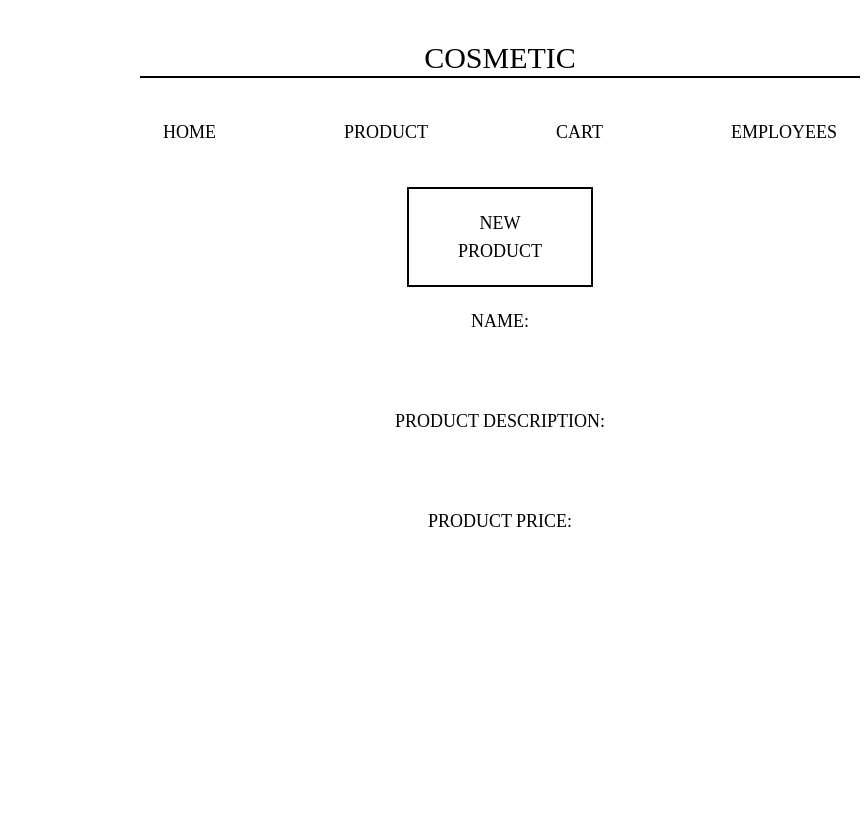
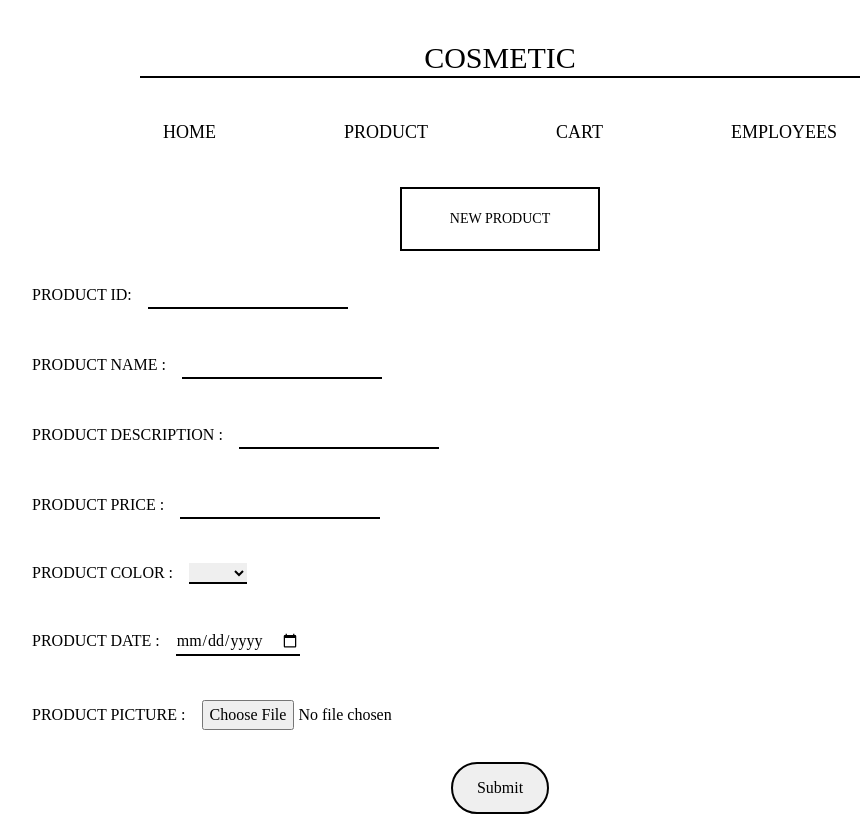
Before and after one commit to integratedProject/Front-end_Cosmetic, a Vue app: page /add-product in a window 1280 px wide. Shown: the top 816 px of the page, without its empty margins (140-1007 px from the left). Built offline with nearby package versions, Linux system fonts and the light colour scheme; data requests are answered from the project's data file.

Commit message:
connet backend

```diff
--- a/db.json
+++ b/db.json
@@ -1,55 +1,99 @@
 {
-  "brand": [
+  "product": [
     {
-      "brandid": "B01",
-      "brandname": "CHANEL"
+      "productId": "CB02",
+      "productName": "Palette essentielle",
+      "productImage": "CB02_NudePink.jpg",
+      "price": 2550,
+      "launchDate": "2020-06-23",
+      "description": "PALETTE ESSENTIELLE HIGHLIGHT CREAM FOR SUMMER. Two in one value of a cream highlighter for the face and to add color with just the tip of the brush. The perfect match of three colors for easy makeup application at any time of the day. Both highlighter creams that fill light-prone areas of the face. With a bright red to highlight the cheekbones or as a lip tint. So your skin looks vibrant again and your face looks radiant. Sparkling, brimming with beauty",
+      "brandId": {
+        "brandId": "B01",
+        "brandName": "CHANEL"
+      },
+      "colors": [
+        {
+          "colorId": "C08",
+          "colorName": "Luminous Gold",
+          "codecolor": "#ca9964"
+        },
+        {
+          "colorId": "C11",
+          "colorName": "Nude Pink",
+          "codecolor": "#f5aba9"
+        }
+      ]
     },
     {
-      "brandid": "B02",
-      "brandname": "DIOR"
+      "productId": "DB01",
+      "productName": "Dior Forever Natural Bronze",
+      "productImage": "DB01_peach.jpg",
+      "price": 1700,
+      "launchDate": "2020-05-12",
+      "description": "Dior Forever Natural Bronze powder bronzer recreates in a single step the sun caress on the skin for a complexion that is radiant with vitality.",
+      "brandId": {
+        "brandId": "B02",
+        "brandName": "DIOR"
+      },
+      "colors": [
+        {
+          "colorId": "C01",
+          "colorName": "Orenge Red",
+          "codecolor": "#f94d4f"
+        },
+        {
+          "colorId": "C02",
+          "colorName": "Peach",
+          "codecolor": "#e1b0a9"
+        },
+        {
+          "colorId": "C03",
+          "colorName": "Playful Pink",
+          "codecolor": "#f6747e"
+        }
+      ]
     },
     {
-      "brandid": "B03",
-      "brandname": "NARS"
-    }
-  ],
-  "color": [
-    {
-      "colorid": "C01",
-      "colorname": "Red"
+      "productId": "NB02",
+      "productName": "Air matte blush",
+      "productImage": "NB02_RoseGold.jpg",
+      "price": 1000,
+      "launchDate": "2021-04-14",
+      "description": "A unique mousse blush that transforms into a velvety powder for a weightless, cloud-like wash of cheek color.",
+      "brandId": {
+        "brandId": "B03",
+        "brandName": "NARS"
+      },
+      "colors": [
+        {
+          "colorId": "C12",
+          "colorName": "Rosy",
+          "codecolor": "#dd7a75"
+        },
+        {
+          "colorId": "C30",
+          "colorName": "Rose Gold",
+          "codecolor": "#de9a97"
+        }
+      ]
     },
     {
-      "colorid": "C02",
-      "colorname": "Pink"
-    }
-  ],
-  "product": [
-    {
-      "productid": "DL01",
-      "productname": "Rouge Dior",
-      "productimage": "https://www.dior.com/beauty/version-5.1610097138806/resize-image/ep/460/498/90/0/%252FY0172009%252FV007%252FY0172009_C017500999_E01_GHC.jpg?imwidth=460",
-      "price": "1750.00",
-      "launch_date": "20/02/1997",
-      "description": "Rouge Dior is the Dior lipstick with couture colors. True floral lip care, it is enriched with red peony and pomegranate flower extracts of natural origin. Rouge Dior dresses the lips in 75 bold colors with satin, matte, metallic or velvet finishes. Long-wear lipstick that ensures 16 hours of comfort* on the lips.",
-      "brand_brandid": "B02"
+      "id": "t1",
+      "name": "test1",
+      "description": "for test1",
+      "price": "1234",
+      "color": "volvo",
+      "date": "2021-05-05",
+      "picture": ""
     },
     {
-      "productid": "CB02",
-      "productname": "Palette essentielle été",
-      "productimage": "https://www.chanel.com/images//t_one//w_0.43,h_0.43,c_crop/q_auto:good,f_jpg,fl_lossy,dpr_1.2/w_620/palette-essentielle-ete-highlight-color-190-eclat-solaire-0-31oz--packshot-default-149190-8835355574302.jpg",
-      "price": "2550.00",
-      "launch_date": "23/06/2020",
-      "description": "PALETTE ESSENTIELLE HIGHLIGHT CREAM FOR SUMMER. Two in one value of a cream highlighter for the face and to add color with just the tip of the brush. The perfect match of three colors for easy makeup application at any time of the day. Both highlighter creams that fill light-prone areas of the face. With a bright red to highlight the cheekbones or as a lip tint. So your skin looks vibrant again and your face looks radiant. Sparkling, brimming with beauty",
-      "brand_brandid": "B01"
-    },
-    {
-      "productid": "NE03",
-      "productname": "The orgasm bundle",
-      "productimage": "https://www.narscosmetics.com/dw/image/v2/BBSK_PRD/on/demandware.static/-/Sites-itemmaster_NARS/default/dwa8bc3ed0/2021/March/Sets/orgasm-bundle_soldier.jpg?sw=856&sh=750&sm=fit",
-      "price": "2550.00",
-      "launch_date": "23/06/2020",
-      "description": "PALETTE ESSENTIELLE HIGHLIGHT CREAM FOR SUMMER. Two in one value of a cream highlighter for the face and to add color with just the tip of the brush. The perfect match of three colors for easy makeup application at any time of the day. Both highlighter creams that fill light-prone areas of the face. With a bright red to highlight the cheekbones or as a lip tint. So your skin looks vibrant again and your face looks radiant. Sparkling, brimming with beauty",
-      "brand_brandid": "B01"
+      "id": "vIk0XDb",
+      "name": "",
+      "description": "",
+      "price": "",
+      "color": "",
+      "date": "",
+      "picture": ""
     }
   ]
 }
--- a/src/App.vue
+++ b/src/App.vue
@@ -30,16 +30,13 @@
           class=" border-b border-black border-opacity-0 px-2 hover:border-opacity-100 hover:text-gray-600"
           >EMPLOYEES</router-link
         >
-
-
       </div>
-
     </div>
-
-  <router-view />
+  </div>
+  <div>
 
   </div>
-
+  <router-view @add="addToCart" :productCart="productCart"/>
 </template>
 
 <style>
@@ -51,10 +48,10 @@
   padding-right: 2.5rem;
 }
 
-#nav.scrolled {
+/* #nav.scrolled {
   @apply p-1;
   transition-duration: 500ms;
-}
+} */
 #titleName {
   margin-bottom: 2.5rem;
 }
@@ -67,22 +64,26 @@
   padding-left: 1.5rem;
   padding-right: 1.5rem;
 }
-.btn:hover{
+.btn:hover {
   transition-duration: 300ms;
-  color:white;
-  background-color:  rgb(209, 213, 219);
+  color: white;
+  background-color: rgb(209, 213, 219);
 }
-
 </style>
 <script>
+import axios from "axios";
 export default {
   name: "App",
+
 
   data() {
     return {
       view: {
         atTopOfPage: true,
       },
+      url: "http://localhost:5000/",
+      productCart:[],
+
     };
   },
   methods: {
@@ -93,9 +94,33 @@ export default {
         this.view.atTopOfPage = true;
       }
     },
+    addToCart(product) {
+      this.productCart.push(product);
+      console.log(this.productCart);
+    },
+
+
+    fetchProduct() {
+      let path = this.url + "product"
+      console.log(path);
+      axios.get(path).then((response) =>{
+        this.productCart= response.data;
+        return response.data;
+      })
+      .then((data)=>{
+        this.productCart =data;
+        console.log(this.productCart)
+      })
+      .catch((error)=>{
+        console.log(error);
+      })
+    },
   },
   created() {
     window.addEventListener("scroll", this.handleScroll);
   },
+  mounted() {
+    this.fetchProduct();
+  },
 };
 </script>
--- a/src/components/SearchingBox.vue
+++ b/src/components/SearchingBox.vue
@@ -10,11 +10,11 @@
           class="w-4/5 focus:outline-none px-2 text-sm "
         />
 
-          <button v-if="isSearching" type="button" class="w-8 mx-1 ">
+          <button v-if="isSearching" type="button" class="w-8 mx-1 focus:outline-none">
             <img src="@/assets/clear.png" />
           </button>
 
-        <button v-else type="submit" class="w-8 mx-1">
+        <button v-else type="submit" class="w-8 mx-1 focus:outline-none">
           <img src="@/assets/search.png" />
         </button>
       </div>
--- a/src/views/Add-product.vue
+++ b/src/views/Add-product.vue
@@ -1,34 +1,216 @@
 <template>
   <div id="add-product">
-    <div class="border-2 border-black px-10 py-5  w-1/6 mx-auto">
+    <div class="border-2 border-black px-8 py-5  w-1/6 mx-auto md:text-sm">
       NEW PRODUCT
     </div>
     <!-- form  -->
     <div>
-      <form name="add-form">
+      <form
+        name="add-form"
+        @submit.prevent="submitForm"
+        class="mx-28 text-left"
+      >
+        <!-- id  -->
         <div class="m-5">
-          <label class="label" for="name">NAME: </label><br />
-          <input type="text" id="name" v-model.trim="enteredName" class="m-3" />
-          <p v-if="invalidNameInput" class="text-red-500">
+          <label class="label" for="id">PRODUCT ID: </label>
+          <input
+            type="text"
+            id="id"
+            v-model.trim="entered.id"
+            class="m-3 border-black border-b-2 focus:outline-none"
+          />
+          <p v-if="invalid.idInput" class="text-red-500">
+            Please enter product id!
+          </p>
+        </div>
+        <!-- name  -->
+        <div class="m-5">
+          <label class="label" for="name">PRODUCT NAME : </label>
+          <input
+            type="text"
+            id="name"
+            v-model.trim="entered.name"
+            class="m-3 border-black border-b-2 focus:outline-none"
+          />
+          <p v-if="invalid.nameInput" class="text-red-500">
             Please enter product name!
           </p>
         </div>
+        <!-- description -->
         <div class="m-5">
-          <label class="label" for="description">PRODUCT DESCRIPTION: </label><br />
-          <input type="text" id="description" v-model.trim="enteredDescription" class="m-3" />
-          <p v-if="invalidDescriptionInput" class="text-red-500">
+          <label class="label" for="description">PRODUCT DESCRIPTION : </label>
+          <input
+            type="text"
+            id="description"
+            v-model.trim="entered.description"
+            class="m-3 border-black border-b-2 focus:outline-none"
+          />
+          <p v-if="invalid.descriptionInput" class="text-red-500">
             Please enter product description!
           </p>
         </div>
-         <div class="m-5">
-          <label class="label" for="price">PRODUCT PRICE: </label><br />
-          <input type="text" id="price" v-model.trim="enteredPrice" class="m-3" />
-          <p v-if="invalidPriceInput" class="text-red-500">
+        <!-- price  -->
+        <div class="m-5">
+          <label class="label" for="price">PRODUCT PRICE : </label>
+          <input
+            type="text"
+            id="price"
+            v-model.trim="entered.price"
+            class="m-3 border-black border-b-2 focus:outline-none"
+          />
+          <p v-if="invalid.priceInput" class="text-red-500">
             Please enter product price!
           </p>
         </div>
-
+        <!-- color  -->
+        <div class="m-5">
+          <label class="label" for="color">PRODUCT COLOR : </label>
+          <select
+            id="colors"
+            class="m-3 border-black border-b-2 focus:outline-none"
+            v-model.trim="entered.color"
+          >
+            <option value="volvo">Volvo</option>
+            <option value="saab">Saab</option>
+            <option value="opel">Opel</option>
+            <option value="audi">Audi</option>
+          </select>
+          <p v-if="invalid.colorInput" class="text-red-500">
+            Please enter product color!
+          </p>
+        </div>
+        <!-- launch date -->
+        <div class="m-5">
+          <label class="label" for="date">PRODUCT DATE : </label>
+          <input
+            type="date"
+            id="date"
+            placeholder="dd-mm-yyyy"
+            v-model.trim="entered.date"
+            class="m-3 border-black border-b-2 focus:outline-none"
+          />
+          <p v-if="invalid.dateInput" class="text-red-500">
+            Please enter product date!
+          </p>
+        </div>
+        <!-- picture -->
+        <div class="m-5">
+          <label class="label" for="picture">PRODUCT PICTURE : </label>
+          <input type="file" id="picture" accept="image/*,.pdf" class="m-3 " required/>
+          <!-- @input="entered.picture" -->
+          <p v-if="invalid.pictureInput" class="text-red-500">
+            Please enter product picture!
+          </p>
+        </div>
+        <div class="flex justify-center">
+          <input type="submit" class="btn" />
+        </div>
       </form>
     </div>
+    <footer-component></footer-component>
   </div>
 </template>
+<script>
+export default {
+  data() {
+    return {
+      entered: {
+        id: "",
+        name: "",
+        description: "",
+        price: "",
+        color: "",
+        date: "",
+        picture: "",
+      },
+      invalid: {
+        idInput: false,
+        nameInput: false,
+        descriptionInput: false,
+        priceInput: false,
+        colorInput: false,
+        dateInput: false,
+        pictureInput: false,
+      },
+      url: "http://localhost:5000/Product ",
+      isEditing: false,
+    };
+  },
+  methods: {
+    submitForm() {
+      this.invalid.idInput =
+        this.entered.id === undefined || this.entered.id === "" ? true : false;
+      this.invalid.nameInput =
+        this.entered.name === undefined || this.entered.name === ""
+          ? true
+          : false;
+      this.invalid.descriptionInput =
+        this.entered.description === undefined ||
+        this.entered.description === ""
+          ? true
+          : false;
+      this.invalid.priceInput =
+        this.entered.price === undefined || this.entered.price === ""
+          ? true
+          : false;
+      this.invalid.colorInput =
+        this.entered.color === undefined || this.entered.color === ""
+          ? true
+          : false;
+      this.invalid.dateInput =
+        this.entered.date === undefined || this.entered.date === ""
+          ? true
+          : false;
+      this.invalid.pictureInput =
+        this.entered.picture === undefined || this.entered.picture === ""
+          ? true
+          : false;
+
+      // console.log(`${this.name}`);
+      // console.log(`${this.description}`);
+      // console.log(`${this.price}`);
+      // console.log(`${this.color}`);
+      // console.log(`${this.date}`);
+      // console.log(`${this.picture}`);
+      if (this.isEditing) {
+        this.editProduct();
+      } else {
+        this.addProduct();
+      }
+      this.entered.name = "";
+      this.entered.description = "";
+      this.entered.price = "";
+      this.entered.color = "";
+      this.entered.date = "";
+      this.entered.picture = "";
+    },
+    addProduct() {
+      fetch(this.url, {
+        method: "POST",
+        headers: {
+          "content-type": "application/json",
+        },
+        body: JSON.stringify({
+          id: this.entered.id,
+          name: this.entered.name,
+          description: this.entered.description,
+          price: this.entered.price,
+          color: this.entered.color,
+          date: this.entered.date,
+          picture: this.entered.picture,
+        }),
+      })
+        .then((response) => {
+          if (response.ok) {
+            console.log("data saved");
+          } else {
+            throw new Error("Could not save data!");
+          }
+        })
+        .catch((error) => {
+          console.log(error);
+        });
+    },
+  },
+};
+</script>
--- a/src/views/AllProduct.vue
+++ b/src/views/AllProduct.vue
@@ -1,5 +1,5 @@
 <template>
-  <div id="AllProduct" >
+  <div id="AllProduct">
     <searching-box></searching-box>
     <div
       class="mt-5 border-2 border-black px-10 py-5  w-1/6 mx-auto md:text-sm"
@@ -7,9 +7,7 @@
       ALL PRODUCT
     </div>
     <div id="filter" class="flex justify-between">
-      <div>
-        1xx products
-      </div>
+      <div>{{sum}}products</div>
       <!-- Sort  -->
       <div class="flex space-x-2 absolute right-0 mr-20 group cursor-pointer">
         <div>
@@ -17,7 +15,9 @@
         </div>
         <div class="text-left  ">
           <ul>
-            <li class="border-2 px-2 group-hover:border-black">{{ sort }}  <span class="space-x-2" >&nabla;</span></li>
+            <li class="px-2 border-b-2 border-gray-300  ">
+              {{ sort }} <span class="space-x-2">&nabla;</span>
+            </li>
             <li
               class="transition ease-in duration-500 transform -translate-y-7 opacity-0  group-hover:opacity-100 group-hover:translate-y-0"
             >
@@ -27,6 +27,7 @@
                 value="PriceHighToLow"
                 v-model="sort"
                 class="hidden  "
+                @click="changeSort(highToLow)"
               />
               <label for="HighToLow">Price High to Low</label>
             </li>
@@ -39,6 +40,7 @@
                 value="PriceLowToHigh"
                 v-model="sort"
                 class="hidden"
+                @click="changeSort(lowToHigh)"
               />
               <label for="LowToHigh">Price Low to High</label>
             </li>
@@ -51,6 +53,7 @@
                 value="New Arrival"
                 v-model="sort"
                 class="hidden"
+                @click="changeSort(newArrival)"
               />
               <label for="New">New Arrival</label>
             </li>
@@ -63,6 +66,7 @@
                 value="Character"
                 v-model="sort"
                 class="hidden"
+                @click="changeSort(character)"
               />
               <label for="Character">Character</label>
             </li>
@@ -72,42 +76,66 @@
     </div>
 
     <div class="grid grid-cols-3 text-2xl md:text-xl ">
-      <ul v-for="item in allProduct" :key="item.productid">
-        <router-link :to="`/product/${item.productid}`">
-          <div class="p-10 m-20 border-2 border-white hover:shadow-md delay-200 duration-400">
-            <img :src="item.productimage" />
-            {{ item.productname }}
-          </div>
-        </router-link>
+      <ul v-for="item in products" :key="item.productId">
+        <div
+          class=" m-20 border-2 border-white hover:shadow-md delay-200 duration-400"
+        >
+          <router-link :to="`/product/${item.productId}`">
+            <img
+              :src="url + 'product/photo/' + item.productImage"
+            />
+            {{ item.productName }}
+          </router-link>
+        </div>
       </ul>
     </div>
 
-      <add-product></add-product>
-
+    <add-product></add-product>
   </div>
 </template>
 <script>
+import axios from "axios";
 export default {
   name: "allProduct",
+
   data() {
     return {
-      allProduct: null,
+      // products: null,
       sort: "none",
+      url: "http://13.67.44.15/cosmeticbe/",
+      products: [],
+      productImage:"",
     };
   },
   methods: {
-    async fetchProduct() {
-      try {
-        const res = await fetch("http://localhost:5000/product");
-        const data = await res.json();
-        this.allProduct = data;
-      } catch (error) {
-        console.log(error);
-      }
+    fetchProduct() {
+      axios
+        .get(this.url + "product")
+        .then((response) => {
+          this.products = response.data;
+          return response.data;
+        })
+        .then((data) => {
+          this.products = data;
+        })
+        .catch((error) => {
+          console.log(error);
+        });
+    },
+
+    changeSort(){
+      // if(sortBy == "")
+      // console.log("change"+sortBy)
+    }
+  },
+  computed: {
+    sum() {
+     return this.products.length;
     },
   },
   mounted() {
     this.fetchProduct();
+
   },
   updated() {
     console.log(this.sort);
--- a/src/views/Cart.vue
+++ b/src/views/Cart.vue
@@ -14,7 +14,7 @@
           </div>
 
           <div class="text-left m-5">
-            <p>{{ cart.productname }}</p>
+            <p>{{ cart.productName }}</p>
             <p>{{ cart.price }}</p>
             <p>x quantity</p>
             <!-- <p>{{ cart.description }}</p> -->
@@ -74,6 +74,9 @@ export default {
         });
     },
   },
+  props:{
+    productCart: Object
+  },
   computed: {
     getTotalPrice() {
       let price = 0;
@@ -84,5 +87,8 @@ export default {
       return price;
     },
   },
+  mounted() {
+    this.cartList = this.productCart;
+  },
 };
 </script>
--- a/src/views/Product.vue
+++ b/src/views/Product.vue
@@ -9,7 +9,15 @@
 
     <!-- data  -->
     <div class="text-left grid grid-cols-2">
-      <h1 class="text-3xl col-span-2">{{ productname }}</h1>
+      <div class="flex  col-span-2 space-x-6">
+        <h1 class="text-3xl col-span-2">{{ productname }}</h1>
+        <div class="flex space-x-2">
+          <img src="@/assets/edit.png" class="h-6" />
+
+          <img src="@/assets/delete.png" @click="deleteProduct()" class="h-6" />
+        </div>
+      </div>
+
       <p class="col-span-2">{{ description }}</p>
       <p class="text-2xl">{{ price }} &#xE3F;</p>
       <p class="mr-20">Launch: {{ launch_date }}</p>
@@ -43,12 +51,21 @@
         <div class="">COLOR: {{ color }}</div>
         <div class="grid grid-cols-5 gap-4">
           <!-- เหลือ add click -->
-          <span class="colorDot" :style="{backgroundColor : item.code}" v-for="item in colors" :key="item.id" @click="setColorName(item.name)"></span>
+          <span
+            class="colorDot"
+            :style="{ backgroundColor: item.code }"
+            v-for="item in colors"
+            :key="item.id"
+            @click="setColorName(item.name)"
+          ></span>
         </div>
       </div>
       <div>
         Total :
       </div>
+      <button @click="addProduct">
+        cart
+      </button>
     </div>
   </div>
 </template>
@@ -76,6 +93,8 @@ export default {
       brand_brandid: "B02",
       quantity: 1,
       color: "none",
+      url: "http://localhost:5000/",
+
       colors: [
         {
           id: "col001",
@@ -151,10 +170,24 @@ export default {
         this.quantity--;
       }
     },
-    setColorName(name){
+    setColorName(name) {
       this.color = name;
-
-    }
+    },
+    addProduct() {
+      this.$emit("add", { id: this.$route.params.id, quantity: this.quantity });
+      // this.$router.push("/cart");
+    },
+    async deleteProduct() {
+      console.log(this.productid);
+      // try {
+      //   await fetch(this.url + "product/" + this.productid, {
+      //     method: "DELETE",
+      //   });
+      //   this.$router.push({ name: "All-product" });
+      // } catch (error) {
+      //   console.error(error);
+      // }
+    },
   },
 };
 </script>
```
Also changed, not shown: src/assets/delete.png (added), src/assets/edit.png (added).
